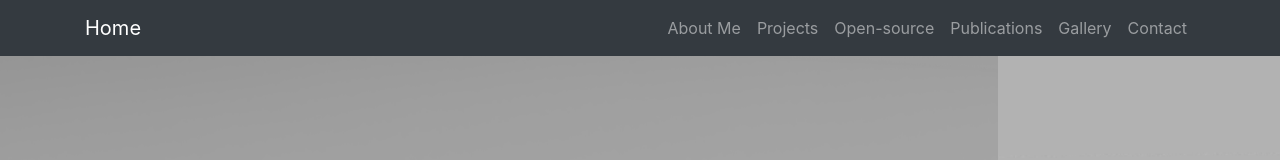
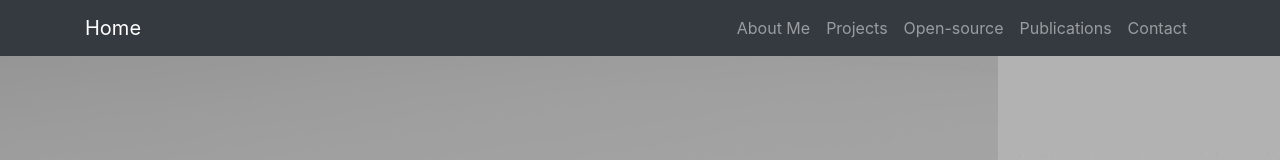
Before and after one commit to artuppp/artuppp.github.io, a website: page index.html in a window 1280 px wide. Shown: the top 160 px of the page. Drawn offline with Linux system fonts and the light colour scheme.

Commit message:
solved little bug in index.html

```diff
--- a/index.html
+++ b/index.html
@@ -39,9 +39,6 @@
 						</li>
 						<li class="nav-item">
 							<a class="nav-link" href="portfolio-3-col.html">Publications</a>
-						</li>
-						<li class="nav-item">
-							<a class="nav-link" href="portfolio-4-col.html">Gallery</a>
 						</li>
 						<li class="nav-item">
 							<a class="nav-link" href="contact.html">Contact</a>
```
